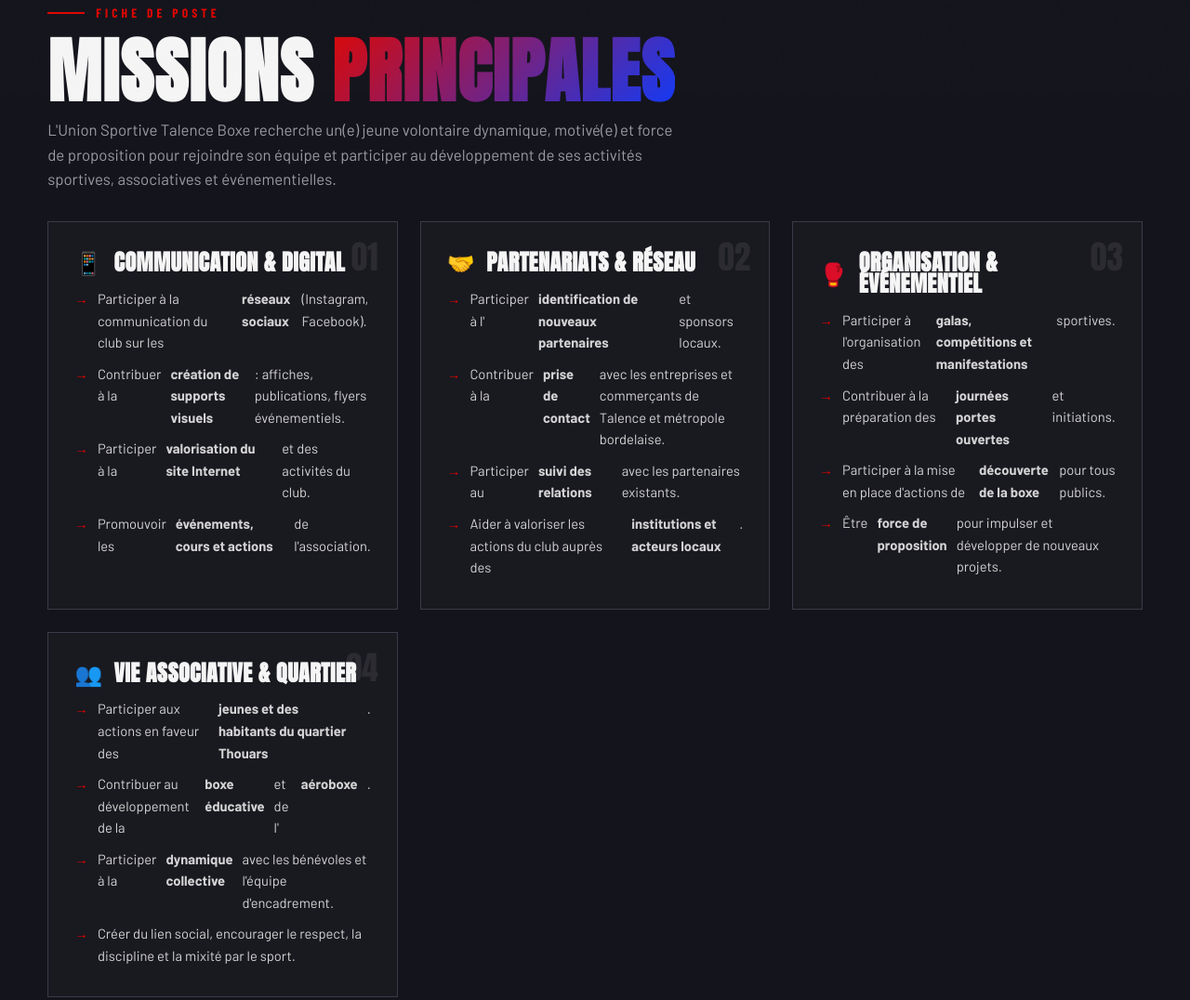
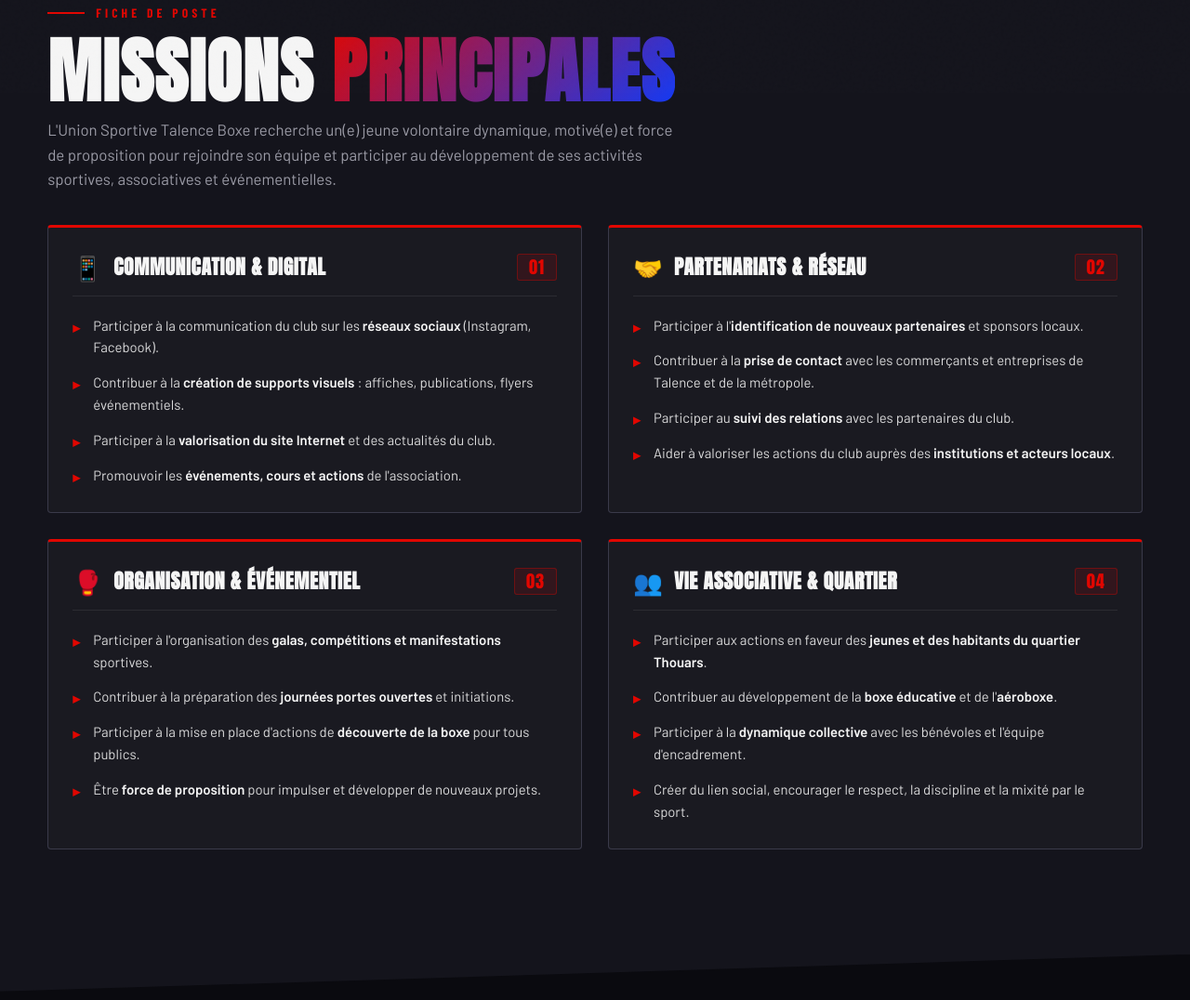
Before and after one commit to AmineNouriWebDev/ustboxe, a plain HTML site: page pages/recrutement.html in a window 1280 px wide. Shown: the part 700-1776 px from the top of the page at 93% size. Drawn offline with nearby package versions, Linux system fonts and the light colour scheme; a web font is replaced by a local one.

Commit message:
fix: Mise en page des cards de recrutement et mise a jour email vers alinouiri@hotmail.fr

```diff
--- a/assets/js/main.js
+++ b/assets/js/main.js
@@ -169,7 +169,7 @@ function injectFooter() {
           </div>
           <div class="footer-contact-item">
             <svg viewBox="0 0 24 24" fill="none" stroke="currentColor" stroke-width="2" aria-hidden="true"><path d="M4 4h16c1.1 0 2 .9 2 2v12c0 1.1-.9 2-2 2H4c-1.1 0-2-.9-2-2V6c0-1.1.9-2 2-2z"/><polyline points="22,6 12,13 2,6"/></svg>
-            <a href="mailto:a.nouiri@live.fr">a.nouiri@live.fr</a>
+            <a href="mailto:alinouiri@hotmail.fr">alinouiri@hotmail.fr</a>
           </div>
         </div>
       </div>
--- a/pages/recrutement.html
+++ b/pages/recrutement.html
@@ -74,61 +74,109 @@
     }
     .mission-grid {
       display: grid;
-      grid-template-columns: repeat(auto-fit, minmax(280px, 1fr));
-      gap: 24px;
-      margin: 32px 0 50px;
+      grid-template-columns: repeat(2, 1fr);
+      gap: 28px;
+      margin: 36px 0 50px;
+    }
+    @media (max-width: 820px) {
+      .mission-grid {
+        grid-template-columns: 1fr;
+        gap: 20px;
+      }
     }
     .mission-card {
-      background: rgba(255, 255, 255, 0.02);
+      background: rgba(255, 255, 255, 0.025);
       border: 1px solid var(--gris-dark);
-      padding: 32px 28px;
+      border-top: 3px solid var(--rouge);
+      border-radius: 4px;
+      padding: 28px 26px;
+      display: flex;
+      flex-direction: column;
+      height: 100%;
+      box-sizing: border-box;
+      overflow: hidden;
       position: relative;
       transition: all 0.3s var(--ease-out);
     }
     .mission-card:hover {
-      transform: translateY(-5px);
-      border-color: var(--rouge);
-      background: rgba(225, 6, 0, 0.03);
+      transform: translateY(-4px);
+      border-color: rgba(225, 6, 0, 0.7);
+      background: rgba(225, 6, 0, 0.035);
+      box-shadow: 0 14px 32px rgba(0, 0, 0, 0.45);
     }
-    .mission-card-num {
-      position: absolute;
-      top: 20px;
-      right: 20px;
-      font-family: var(--font-title);
-      font-size: 2.2rem;
-      color: rgba(255, 255, 255, 0.08);
+    .mission-card-header {
+      display: flex;
+      align-items: center;
+      justify-content: space-between;
+      gap: 14px;
+      margin-bottom: 20px;
+      padding-bottom: 16px;
+      border-bottom: 1px solid rgba(255, 255, 255, 0.08);
+    }
+    .mission-card-heading {
+      display: flex;
+      align-items: center;
+      gap: 12px;
+      min-width: 0;
+    }
+    .mission-card-icon {
+      font-size: 1.6rem;
       line-height: 1;
+      flex-shrink: 0;
     }
     .mission-card-title {
       font-family: var(--font-title);
-      font-size: 1.5rem;
+      font-size: 1.35rem;
       color: var(--blanc);
-      margin-bottom: 16px;
-      display: flex;
-      align-items: center;
-      gap: 12px;
+      letter-spacing: 0.03em;
+      margin: 0;
+      line-height: 1.25;
+      word-break: normal;
     }
-    .mission-card-title .icon {
+    .mission-card-badge {
+      font-family: var(--font-title);
+      font-size: 1.15rem;
       color: var(--rouge);
-      font-size: 1.5rem;
+      background: rgba(225, 6, 0, 0.12);
+      border: 1px solid rgba(225, 6, 0, 0.35);
+      padding: 4px 12px;
+      border-radius: 3px;
+      letter-spacing: 0.05em;
+      flex-shrink: 0;
+      line-height: 1;
     }
     .mission-card ul {
       list-style: none;
+      margin: 0;
+      padding: 0;
       display: flex;
       flex-direction: column;
-      gap: 10px;
+      gap: 14px;
+      flex-grow: 1;
     }
     .mission-card ul li {
-      font-size: 0.92rem;
-      color: rgba(245, 245, 245, 0.85);
+      font-size: 0.93rem;
+      color: rgba(245, 245, 245, 0.88);
       line-height: 1.6;
-      display: flex;
-      gap: 10px;
+      position: relative;
+      padding-left: 22px;
+      margin: 0;
+      word-break: normal;
+      overflow-wrap: break-word;
     }
     .mission-card ul li::before {
-      content: '→';
+      content: '▸';
+      position: absolute;
+      left: 0;
+      top: 1px;
       color: var(--rouge);
       font-weight: 700;
+      font-size: 0.95rem;
+      line-height: 1.6;
+    }
+    .mission-card ul li strong {
+      color: var(--blanc);
+      font-weight: 600;
     }
     .formation-badges {
       display: flex;
@@ -251,41 +299,47 @@
         <div class="mission-grid">
           <!-- Mission 1 -->
           <article class="mission-card" data-aos="fade-up" data-aos-delay="100">
-            <span class="mission-card-num">01</span>
-            <h3 class="mission-card-title">
-              <span class="icon">📱</span>
-              Communication & Digital
-            </h3>
+            <div class="mission-card-header">
+              <div class="mission-card-heading">
+                <span class="mission-card-icon" aria-hidden="true">📱</span>
+                <h3 class="mission-card-title">Communication &amp; Digital</h3>
+              </div>
+              <span class="mission-card-badge">01</span>
+            </div>
             <ul>
               <li>Participer à la communication du club sur les <strong>réseaux sociaux</strong> (Instagram, Facebook).</li>
               <li>Contribuer à la <strong>création de supports visuels</strong> : affiches, publications, flyers événementiels.</li>
-              <li>Participer à la <strong>valorisation du site Internet</strong> et des activités du club.</li>
+              <li>Participer à la <strong>valorisation du site Internet</strong> et des actualités du club.</li>
               <li>Promouvoir les <strong>événements, cours et actions</strong> de l'association.</li>
             </ul>
           </article>
 
           <!-- Mission 2 -->
           <article class="mission-card" data-aos="fade-up" data-aos-delay="150">
-            <span class="mission-card-num">02</span>
-            <h3 class="mission-card-title">
-              <span class="icon">🤝</span>
-              Partenariats & Réseau
-            </h3>
+            <div class="mission-card-header">
+              <div class="mission-card-heading">
+                <span class="mission-card-icon" aria-hidden="true">🤝</span>
+                <h3 class="mission-card-title">Partenariats &amp; Réseau</h3>
+              </div>
+              <span class="mission-card-badge">02</span>
+            </div>
             <ul>
               <li>Participer à l'<strong>identification de nouveaux partenaires</strong> et sponsors locaux.</li>
-              <li>Contribuer à la <strong>prise de contact</strong> avec les entreprises et commerçants de Talence et métropole bordelaise.</li>
-              <li>Participer au <strong>suivi des relations</strong> avec les partenaires existants.</li>
+              <li>Contribuer à la <strong>prise de contact</strong> avec les commerçants et entreprises de Talence et de la métropole.</li>
+              <li>Participer au <strong>suivi des relations</strong> avec les partenaires du club.</li>
               <li>Aider à valoriser les actions du club auprès des <strong>institutions et acteurs locaux</strong>.</li>
             </ul>
           </article>
 
           <!-- Mission 3 -->
           <article class="mission-card" data-aos="fade-up" data-aos-delay="200">
-            <span class="mission-card-num">03</span>
-            <h3 class="mission-card-title">
-              <span class="icon">🥊</span>
-              Organisation & Événementiel
-            </h3>
+            <div class="mission-card-header">
+              <div class="mission-card-heading">
+                <span class="mission-card-icon" aria-hidden="true">🥊</span>
+                <h3 class="mission-card-title">Organisation &amp; Événementiel</h3>
+              </div>
+              <span class="mission-card-badge">03</span>
+            </div>
             <ul>
               <li>Participer à l'organisation des <strong>galas, compétitions et manifestations</strong> sportives.</li>
               <li>Contribuer à la préparation des <strong>journées portes ouvertes</strong> et initiations.</li>
@@ -296,11 +350,13 @@
 
           <!-- Mission 4 -->
           <article class="mission-card" data-aos="fade-up" data-aos-delay="250">
-            <span class="mission-card-num">04</span>
-            <h3 class="mission-card-title">
-              <span class="icon">👥</span>
-              Vie Associative & Quartier
-            </h3>
+            <div class="mission-card-header">
+              <div class="mission-card-heading">
+                <span class="mission-card-icon" aria-hidden="true">👥</span>
+                <h3 class="mission-card-title">Vie Associative &amp; Quartier</h3>
+              </div>
+              <span class="mission-card-badge">04</span>
+            </div>
             <ul>
               <li>Participer aux actions en faveur des <strong>jeunes et des habitants du quartier Thouars</strong>.</li>
               <li>Contribuer au développement de la <strong>boxe éducative</strong> et de l'<strong>aéroboxe</strong>.</li>
@@ -386,7 +442,7 @@
             Envoyez votre CV ou quelques lignes présentant votre parcours et votre motivation au président Mohamed Ali Nouiri.
           </p>
           <div style="display:flex; gap:16px; justify-content:center; flex-wrap:wrap;">
-            <a href="mailto:a.nouiri@live.fr?subject=Candidature%20Service%20Civique%20-%20UST%20Boxe&body=Bonjour%20Mohamed%20Ali,%0D%0A%0D%0AJe%20souhaite%20candidater%20%C3%A0%20l'offre%20de%20Service%20Civique%20au%20sein%20de%20l'UST%20Talence%20Boxe.%0D%0A%0D%0A[Pr%C3%A9sentez%20bri%C3%A8vement%20votre%20profil%20et%20joignez%20votre%20CV]%0D%0A%0D%0ACordialement," class="btn btn-rouge" id="apply-email-btn" style="padding:14px 28px;">
+            <a href="mailto:alinouiri@hotmail.fr?subject=Candidature%20Service%20Civique%20-%20UST%20Boxe&body=Bonjour%20Mohamed%20Ali,%0D%0A%0D%0AJe%20souhaite%20candidater%20%C3%A0%20l'offre%20de%20Service%20Civique%20au%20sein%20de%20l'UST%20Talence%20Boxe.%0D%0A%0D%0A[Pr%C3%A9sentez%20bri%C3%A8vement%20votre%20profil%20et%20joignez%20votre%20CV]%0D%0A%0D%0ACordialement," class="btn btn-rouge" id="apply-email-btn" style="padding:14px 28px;">
               <svg width="18" height="18" viewBox="0 0 24 24" fill="none" stroke="currentColor" stroke-width="2" aria-hidden="true"><path d="M4 4h16c1.1 0 2 .9 2 2v12c0 1.1-.9 2-2 2H4c-1.1 0-2-.9-2-2V6c0-1.1.9-2 2-2z"/><polyline points="22,6 12,13 2,6"/></svg>
               Postuler par Email
             </a>
```
Also changed, not shown: index.html (+2 -2 lines), pages/contact.html (+4 -4 lines), pages/planning-tarifs.html (+1 -1 lines).
